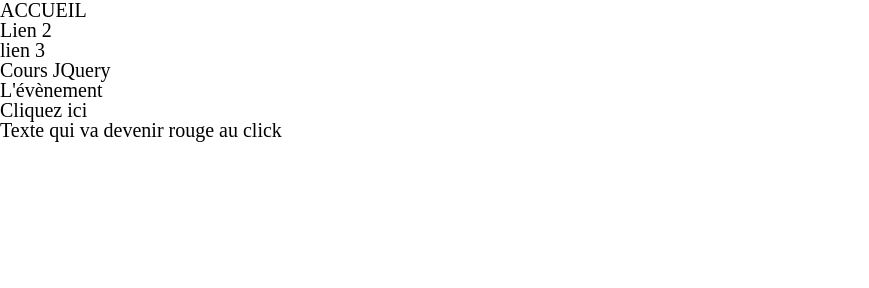
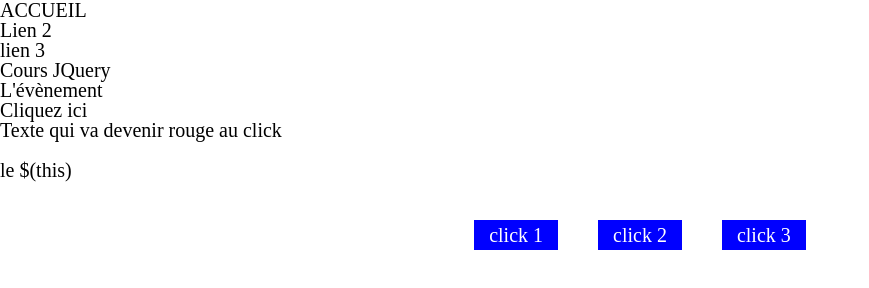
Before and after one commit to FlexCodeur/cours-jquery, a website: page index.html in a window 1280 px wide. Shown: the whole page, without its empty margins (0-869 px from the left). Drawn offline with Linux system fonts and the light colour scheme; files that its build step writes are made by us from their sources.

Commit message:
Evènements JQuery

```diff
--- a/index.html
+++ b/index.html
@@ -22,6 +22,14 @@
         <h2>L'évènement</h2>
         <div id="first_click" class="cursor_pointer">Cliquez ici</div>
         <div class="transform_color">Texte qui va devenir rouge au click</div>
+        <br>
+        <h2>le $(this)</h2>
+        <br>
+        <div class="display_flex_center">
+            <div class="click_elt cursor_pointer btn_click">click 1</div>
+            <div class="click_elt cursor_pointer btn_click">click 2</div>
+            <div class="click_elt cursor_pointer btn_click">click 3</div>
+        </div>
     </main>
     <script src="assets/js/dist/scripts.min.js"></script>
 </body>
```
Also changed, not shown: assets/css/dist/main.min.css, assets/js/dist/scripts.min.js, 1 other file.
